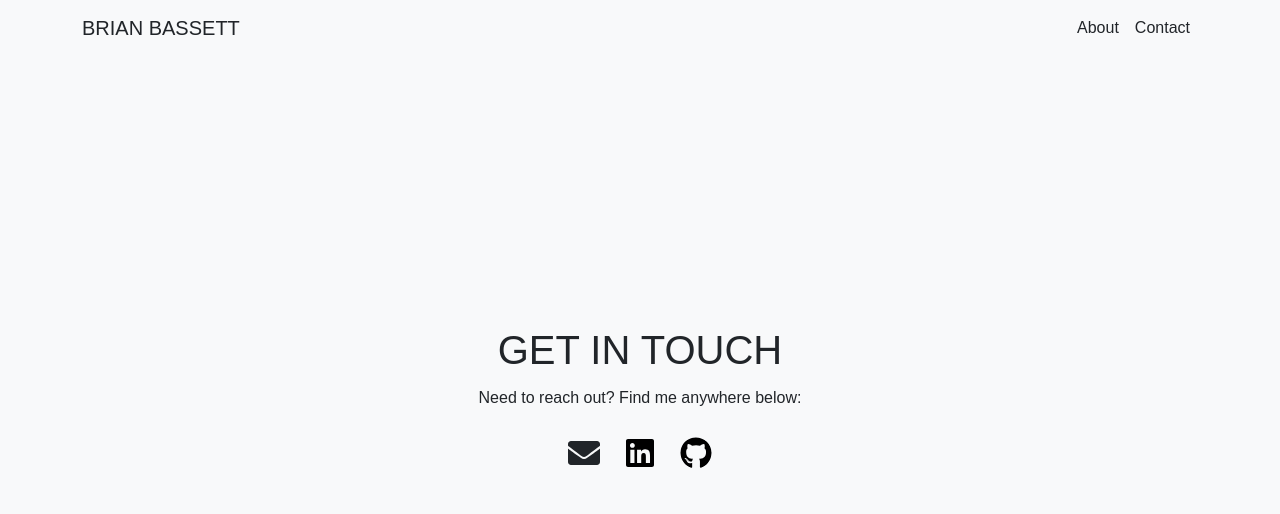
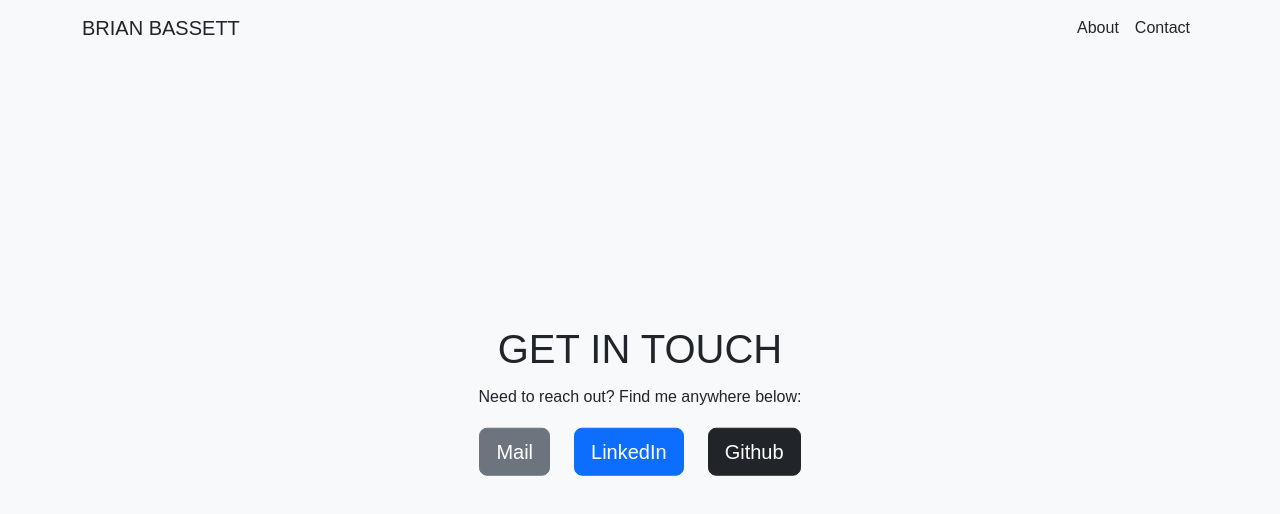
Before and after one commit to BBaCode/personal-website-v3, a React (Vite) app: page /contact in a window 1280 px wide. Shown: the top 514 px of the page. Built offline with nearby package versions, Linux system fonts and the light colour scheme; a web font is replaced by a local one.

Commit message:
contact change

```diff
--- a/src/pages/Contact/Contact.scss
+++ b/src/pages/Contact/Contact.scss
@@ -5,20 +5,7 @@
   font-size: 2rem;
 }
 
-.linkedin {
-  color: black;
-}
 
 .github {
   color: black;
-  border-radius: 50%;
 }
-
-.col-auto:hover .linkedin {
-  color: #0a66c2;
-  background-color: white;
-}
-.col-auto:hover .github {
-  color: #9614d0;
-  background-color: black;
-}
--- a/src/pages/Contact/Contact.tsx
+++ b/src/pages/Contact/Contact.tsx
@@ -1,4 +1,4 @@
-import { Container, Row, Col } from "react-bootstrap";
+import { Container, Row, Col, Button } from "react-bootstrap";
 import { FaEnvelope, FaGithub, FaLinkedin } from "react-icons/fa";
 import "./Contact.scss";
 
@@ -20,23 +20,30 @@ function ContactPage() {
         </Row>
         <Row className="justify-content-center">
           <Col className="text-center col-auto">
-            <div
+            <Button
+              variant="secondary"
+              size="lg"
               onClick={(e) => {
                 e.preventDefault();
                 window.location.href = "mailto:brianbsstt@gmail.com";
               }}
             >
-              <FaEnvelope />
-            </div>
+              Mail
+            </Button>
           </Col>
+
           <Col className="text-center col-auto">
             <a href="https://www.linkedin.com/in/brian-d-bassett/">
-              <FaLinkedin className="linkedin" />
+              <Button size="lg" variant="primary">
+                LinkedIn
+              </Button>
             </a>
           </Col>
           <Col className="text-center col-auto">
             <a href="https://github.com/BBaCode">
-              <FaGithub className="github" />
+              <Button size="lg" variant="dark">
+                Github
+              </Button>
             </a>
           </Col>
         </Row>
```
